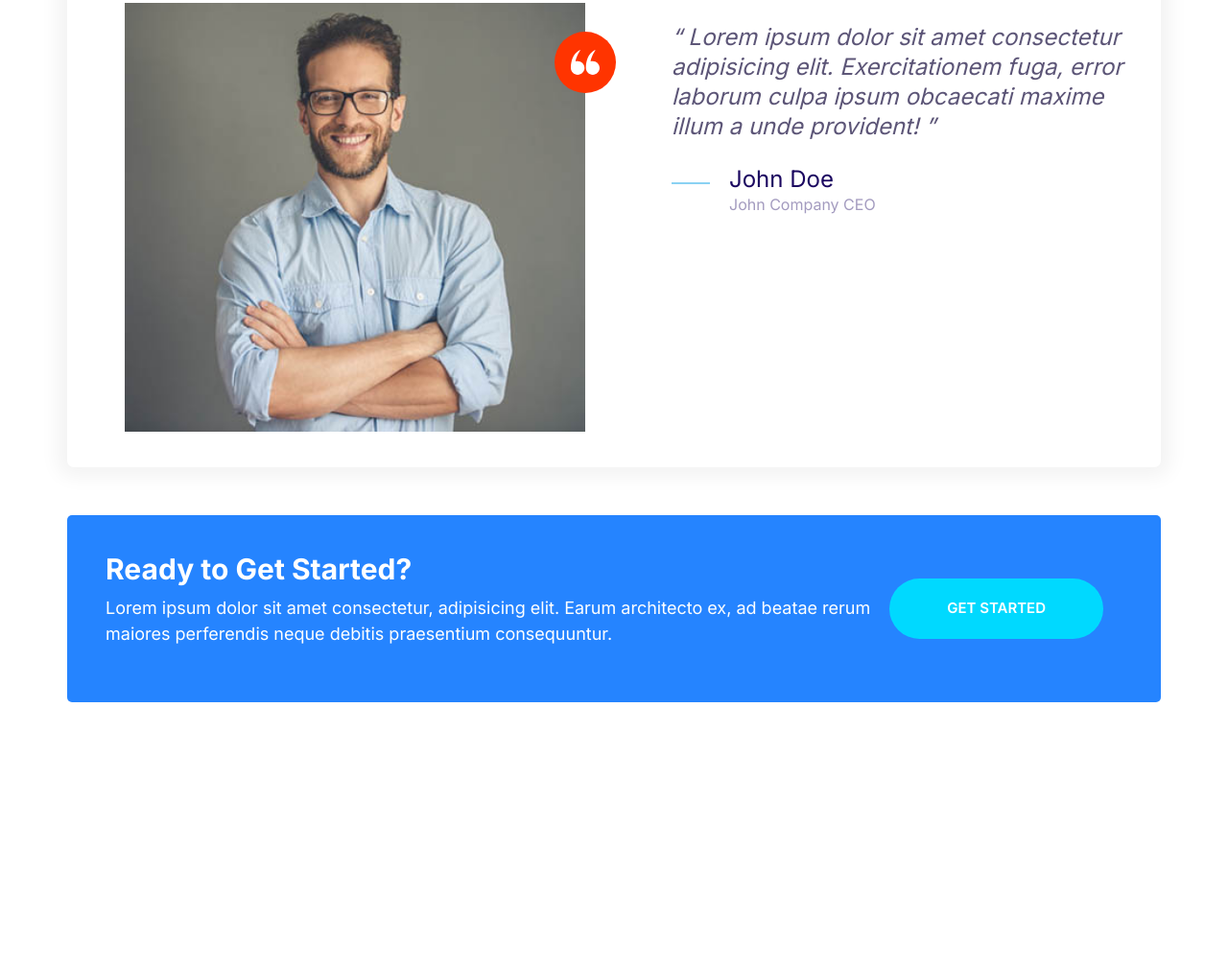
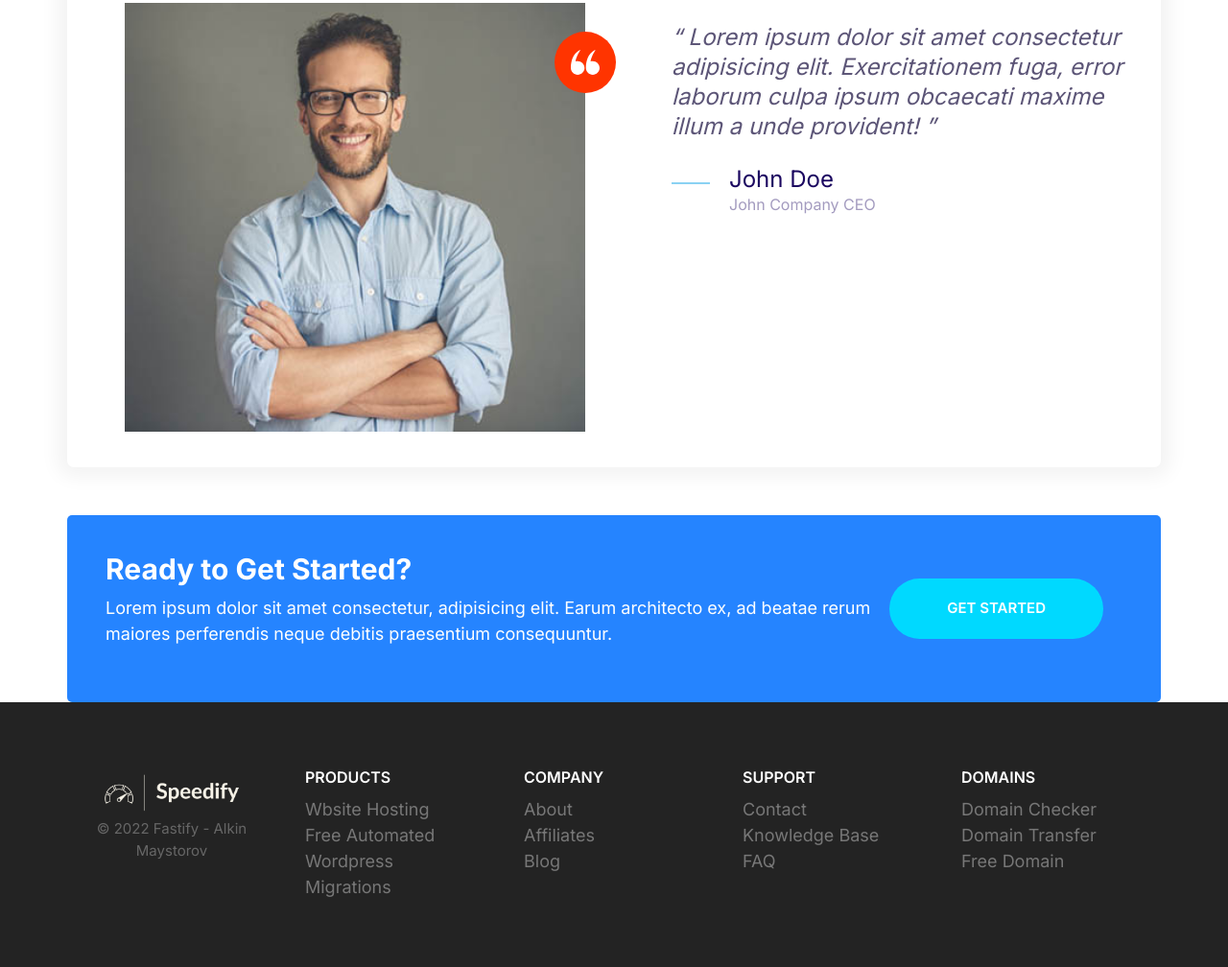
Before and after one commit to johnboris0414/landing-Page, a plain HTML site: page index.html in a window 1280 px wide. Shown: the part 5080-6088 px from the top of the page at 96% size. Before the commit the page ends 5812 px from the top, so only its background shows below. Drawn offline with Linux system fonts and the light colour scheme.

Commit message:
Add footer section to index.

```diff
--- a/css/styles.css
+++ b/css/styles.css
@@ -888,7 +888,7 @@ a {
 
 .footer__brand img {
   width: 100%;
-  max-width: 230px;
+  max-width: 150px;
 }
 
 .footer__copyright {
--- a/index.html
+++ b/index.html
@@ -413,6 +413,88 @@
       </div>
     </div>
 
+    <!-- Footer -->
+    <footer class="block block--dark footer">
+      <div class="container grid footer__sections">
+        <section class="collapsible collapsible--expanded footer__section">
+          <header class="collapsible__header">
+            <h2 class="collapsible__heading footer__heading">Products</h2>
+            <img
+              src="images/chevron.svg"
+              alt=""
+              class="icon collapsible__chevron"
+            />
+          </header>
+          <div class="collapsible__content">
+            <ul class="list">
+              <li><a href="#">Wbsite Hosting</a></li>
+              <li><a href="#">Free Automated Wordpress</a></li>
+              <li><a href="#">Migrations</a></li>
+            </ul>
+          </div>
+        </section>
+
+        <section class="collapsible footer__section">
+          <header class="collapsible__header">
+            <h2 class="collapsible__heading footer__heading">Company</h2>
+            <img
+              src="images/chevron.svg"
+              alt=""
+              class="icon collapsible__chevron"
+            />
+          </header>
+          <div class="collapsible__content">
+            <ul class="list">
+              <li><a href="#">About</a></li>
+              <li><a href="#">Affiliates</a></li>
+              <li><a href="#">Blog</a></li>
+            </ul>
+          </div>
+        </section>
+
+        <section class="collapsible footer__section">
+          <header class="collapsible__header">
+            <h2 class="collapsible__heading footer__heading">Support</h2>
+            <img
+              src="images/chevron.svg"
+              alt=""
+              class="icon collapsible__chevron"
+            />
+          </header>
+          <div class="collapsible__content">
+            <ul class="list">
+              <li><a href="#">Contact</a></li>
+              <li><a href="#">Knowledge Base</a></li>
+              <li><a href="#">FAQ</a></li>
+            </ul>
+          </div>
+        </section>
+
+        <section class="collapsible footer__section">
+          <header class="collapsible__header">
+            <h2 class="collapsible__heading footer__heading">Domains</h2>
+            <img
+              src="images/chevron.svg"
+              alt=""
+              class="icon collapsible__chevron"
+            />
+          </header>
+          <div class="collapsible__content">
+            <ul class="list">
+              <li><a href="#">Domain Checker</a></li>
+              <li><a href="#">Domain Transfer</a></li>
+              <li><a href="#">Free Domain</a></li>
+            </ul>
+          </div>
+        </section>
+
+        <section class="footer__brand">
+          <img src="images/Speedify-logo.png" alt="" class="icon" />
+          <p class="footer__copyright">&copy; 2022 Fastify - Alkin Maystorov</p>
+        </section>
+      </div>
+    </footer>
+
     <script src="js/main.js"></script>
   </body>
 </html>
```
